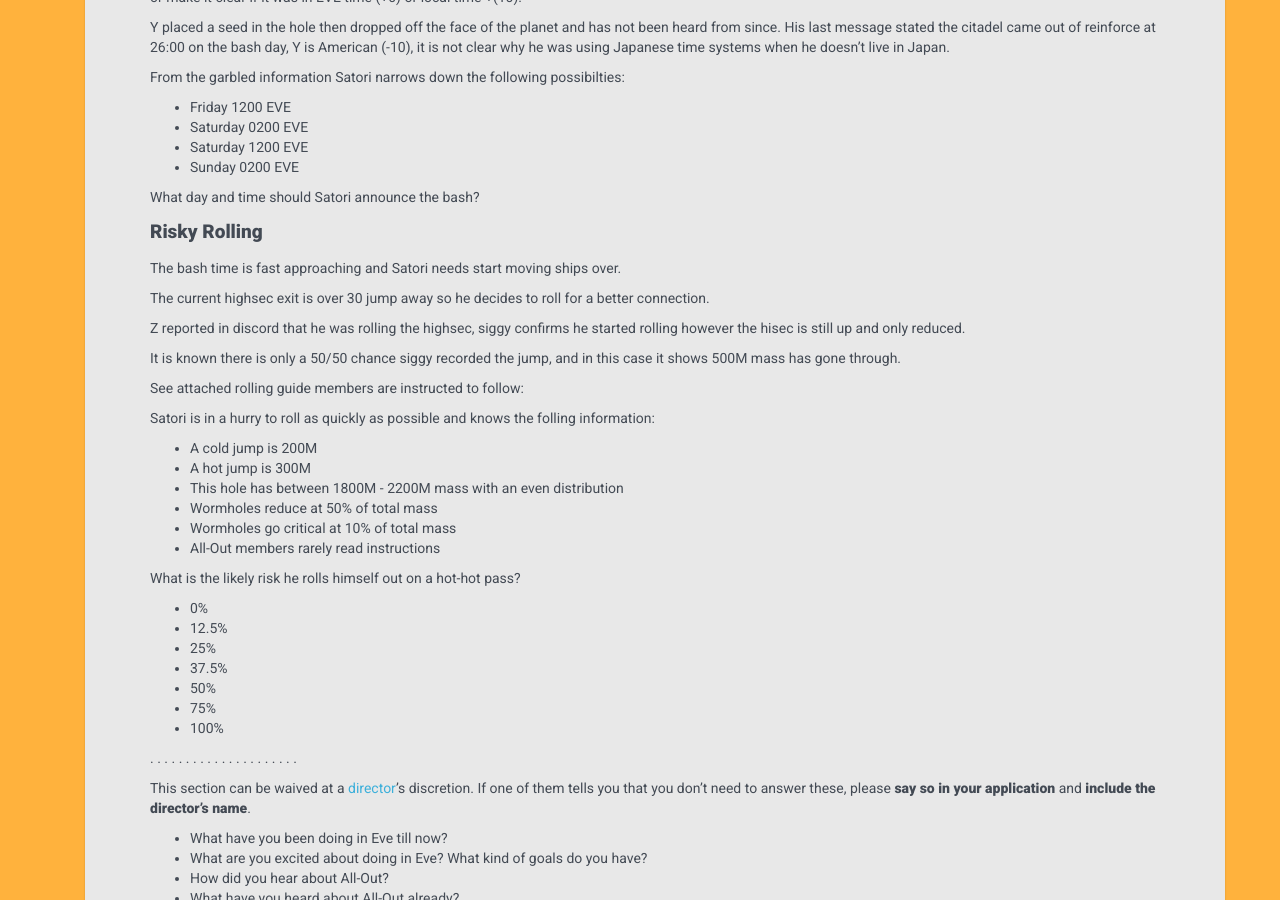
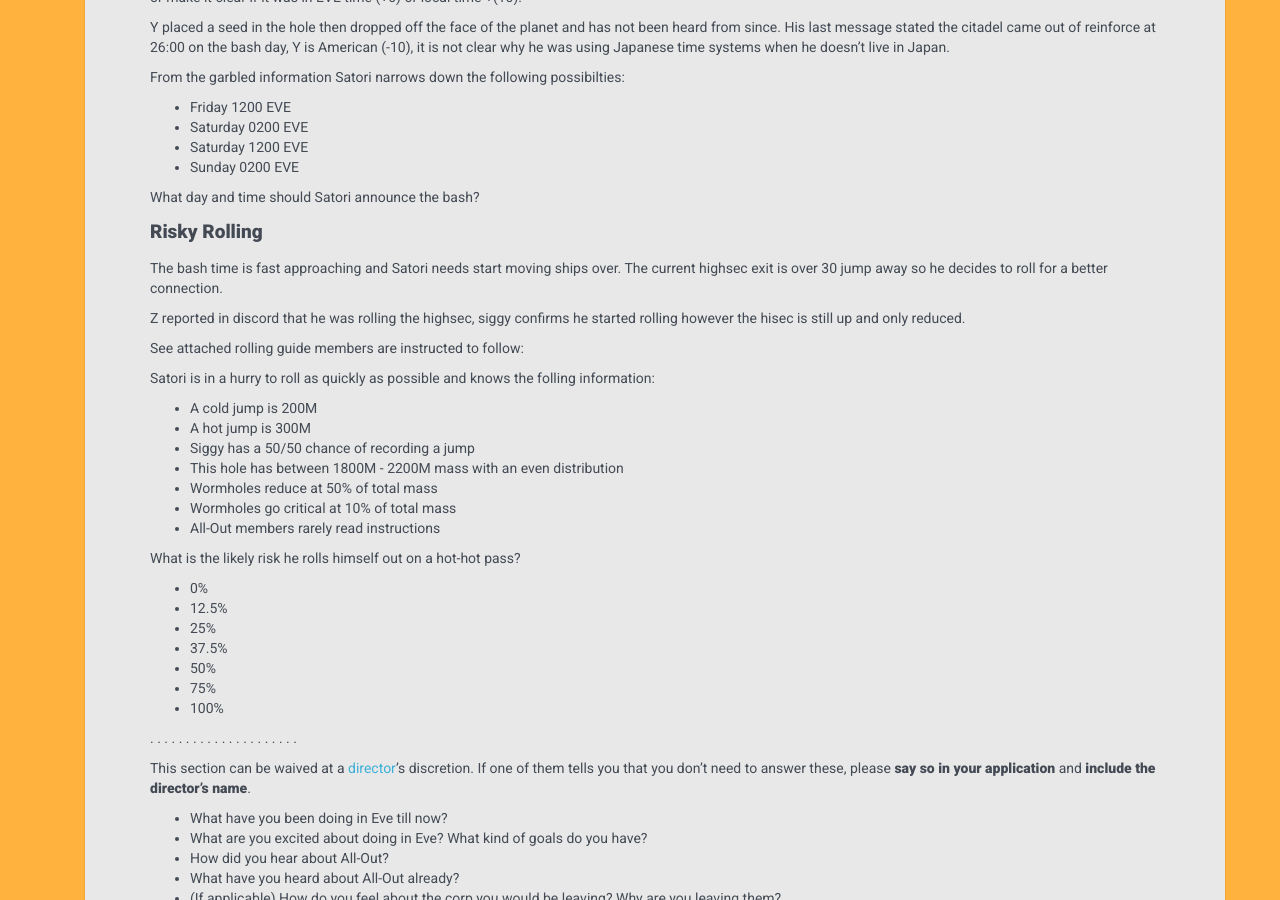
Before and after one commit to all-out/guides, a Jekyll site: the page built from _guides/applying.md, in a window 1280 px wide and 900 px high, scrolled down 940 px. Built offline with Jekyll 4.4.1, drawn with Linux system fonts in a browser that asks for light colours.

Commit message:
Update applying.md

```diff
--- a/_guides/applying.md
+++ b/_guides/applying.md
@@ -39,13 +39,9 @@
 What day and time should Satori announce the bash?
 
 #### Risky Rolling
-The bash time is fast approaching and Satori needs start moving ships over.
-
-The current highsec exit is over 30 jump away so he decides to roll for a better connection.
+The bash time is fast approaching and Satori needs start moving ships over. The current highsec exit is over 30 jump away so he decides to roll for a better connection.
 
 Z reported in discord that he was rolling the highsec, siggy confirms he started rolling however the hisec is still up and only reduced.
-
-It is known there is only a 50/50 chance siggy recorded the jump, and in this case it shows 500M mass has gone through.
 
 See attached rolling guide members are instructed to follow: <insert URL here>
 
@@ -53,6 +49,7 @@
 
 * A cold jump is 200M
 * A hot jump is 300M
+* Siggy has a 50/50 chance of recording a jump
 * This hole has between 1800M - 2200M mass with an even distribution
 * Wormholes reduce at 50% of total mass
 * Wormholes go critical at 10% of total mass
```
